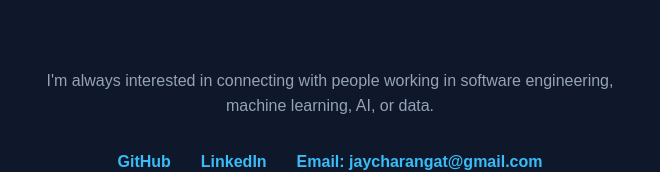
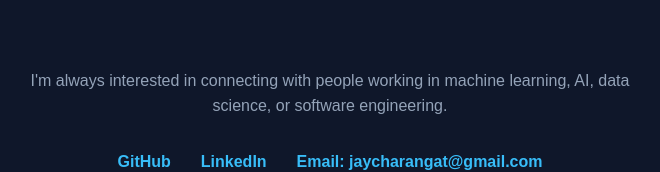
Before and after one commit to jaycharangat/jaycharangat.github.io, a plain HTML site: page index.html in a window 1280 px wide. Shown: the part 4838-5010 px from the top of the page, without its empty margins (310-970 px from the left). Drawn offline with Linux system fonts and the light colour scheme; a script that the page names is missing.

Commit message:
updates w/ contact

```diff
--- a/index.html
+++ b/index.html
@@ -403,7 +403,7 @@
 
         <p>
             I'm always interested in connecting with people working in
-            software engineering, machine learning, AI, or data.
+            machine learning, AI, data science, or software engineering.
         </p>
 
         <div class="contact-links">
```
